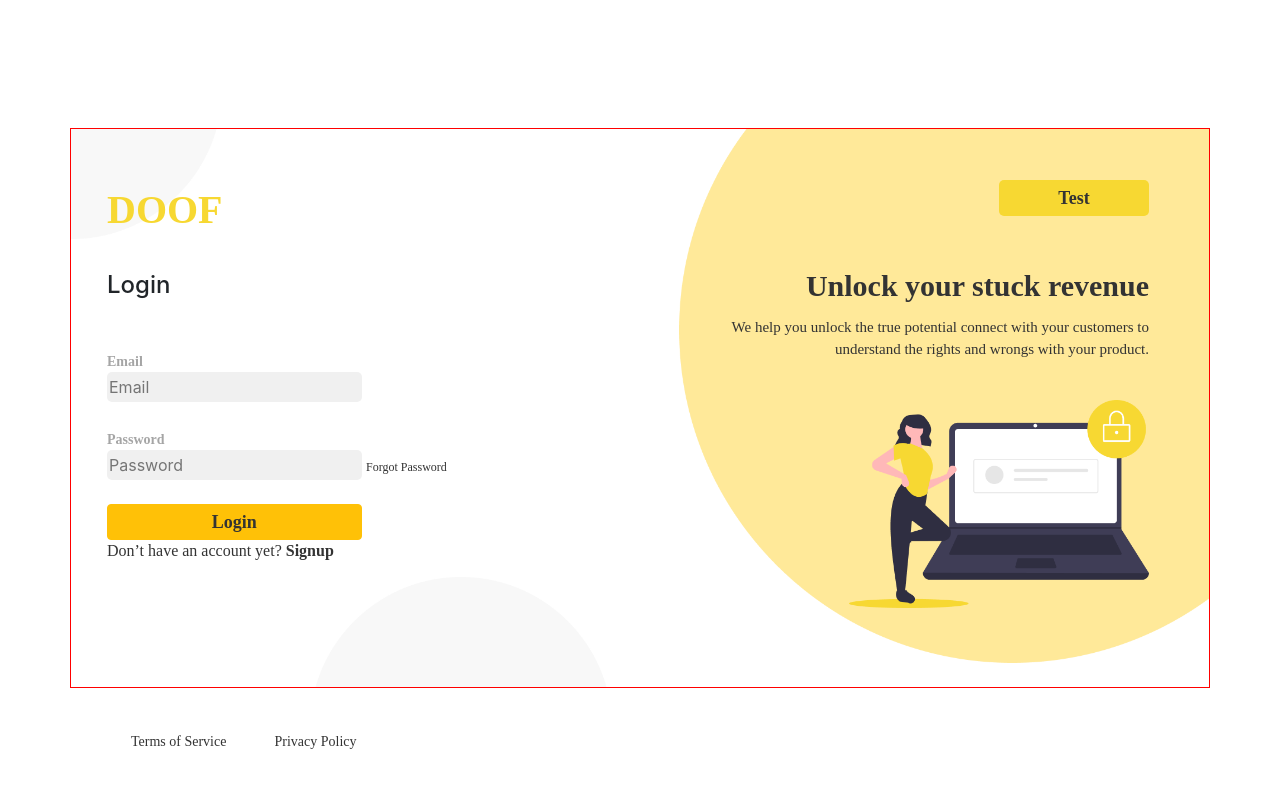
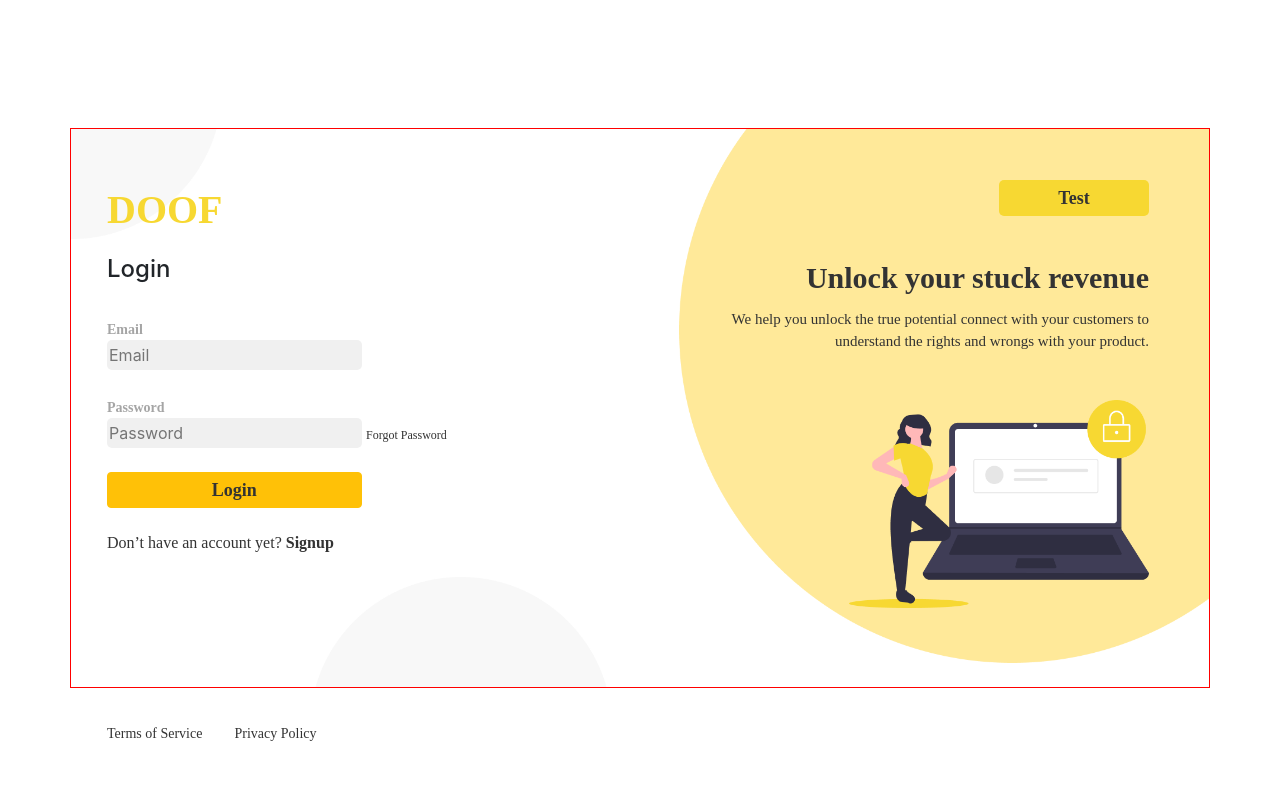
Before and after one commit to misbahs100/doof-intern-assignment, a React (Create React App) app: page / in a window 1280 px wide. Shown: the top 788 px of the page. Built offline with nearby package versions, Linux system fonts and the light colour scheme.

Commit message:
bootstrap -> material ui

```diff
--- a/src/App.js
+++ b/src/App.js
@@ -1,4 +1,3 @@
-import logo from './logo.svg';
 import './App.css';
 import Login from './component/Login';
 
--- a/src/component/Login.js
+++ b/src/component/Login.js
@@ -1,37 +1,21 @@
 import React from 'react';
 import './Login.css';
 import login from '../images/Login.png';
-import { Box, Button } from '@material-ui/core';
+import { Box} from '@material-ui/core';
+// import { spacing } from '@material-ui/system';
 
 const Login = () => {
     return (
-        <div className="background" style={{marginTop: '10%'}}>
-            <div className="login container my-auto" style={{ border: '1px solid red' }}>
-                {/* <div className="row " style={{ border: '1px solid green', height: '50px', margin: '10px' }}>
-                    <div className="col-md-12 d-flex justify-content-between">
-                        <button className="btn btn-warning test">Test</button>
-                        <button className="btn btn-warning test">Test</button>
-                    </div>
-                </div>
-                <div className="row" style={{ border: '1px solid red' }}>
-                    <div className="col-md-6"></div>
-                    <div className="col-md-6">
+        <div className="background" style={{ marginTop: '10%' }}>
+            <Box my="auto" className="login container" style={{ border: '1px solid red' }}>
+                <div className="row container" >
+                    <div className="col-md-6" style={{ display: 'flex', flexDirection: 'column', position: 'relative' }}>
 
-                        <button className="btn btn-warning test">Test</button>
-                        <h5>Unlock your stuck revenue.</h5>
-                        <img className="login-img" src={login} alt="" />
-                    </div>
-                </div>
-
-                <div className="div" style={{ border: '1px solid red' }}> terms </div> */}
-
-                <div className="row container" >
-                <div className="col-md-6" style={{ display: 'flex', flexDirection: 'column', position: 'relative' }}>
-                {/* <div className="d-flex justify-content-start test"><h1 className="doof">DOOF</h1></div> */}
-                <Box display="flex" justifyContent="flex-start" className="test"><h1 className="doof">DOOF</h1></Box>
-                        <div className="mt-4">
+                        <Box display="flex" justifyContent="flex-start" className="test"><h1 className="doof">DOOF</h1></Box>
+                        <Box mt={1}>
                             <h4>Login</h4>
-                            <form className="mt-5" action="">
+                           <Box mt={4}>
+                           <form className="" action="">
                                 <label className="input-text" htmlFor="">Email</label><br />
                                 <input type="email" name="" placeholder="Email" />
                                 <br /><br />
@@ -41,29 +25,31 @@ const Login = () => {
                                 <br />
                                 <button className="btn btn-warning w-50 login-text" type="submit">Login</button>
                             </form>
+                           </Box>
+                           <br />
                             <p className="account">Don’t have an account yet? <b>Signup</b></p>
 
-                        </div>
+                        </Box>
 
-                        <div className="terms" style={{marginTop: '30%'}}>
-                            <small className="mx-4">Terms of Service</small>
-                            <small className="mx-4">Privacy Policy</small>
+                        <div className="terms" style={{ marginTop: '30%', display: 'flex' }}>
+                            <Box ><small className="">Terms of Service</small></Box>
+                            <Box mx={4}><small className="">Privacy Policy</small></Box>
                         </div>
 
                     </div>
 
 
                     <div className="col-md-6" style={{ display: 'flex', flexDirection: 'column', position: 'relative' }}>
-                        {/* <div className="d-flex justify-content-end"><button className="btn test test-btn d-flex justify-content-center">Test</button></div> */}
+
                         <Box display="flex" justifyContent="flex-end"><button className="btn test test-btn d-flex justify-content-center">Test</button></Box>
-                        <h4 className="text-end unlock mt-5">Unlock your stuck revenue</h4>
-                        <p className="text-end help">We help you unlock the true potential connect with your customers to <br /> understand the rights and wrongs with your product.</p>
-                        <img className="mt-4" style={{ width: '300px', marginLeft: 'auto' }} src={login} alt="" />
+                        <Box mt={5}><h4 className="unlock">Unlock your stuck revenue</h4></Box>
+                        <p className="help">We help you unlock the true potential connect with your customers to <br /> understand the rights and wrongs with your product.</p>
+                        <Box mt={4} ml="auto"><img className="" style={{ width: '300px' }} src={login} alt="" /></Box>
 
                     </div>
                 </div>
 
-            </div>
+            </Box>
         </div>
     );
 };
```
